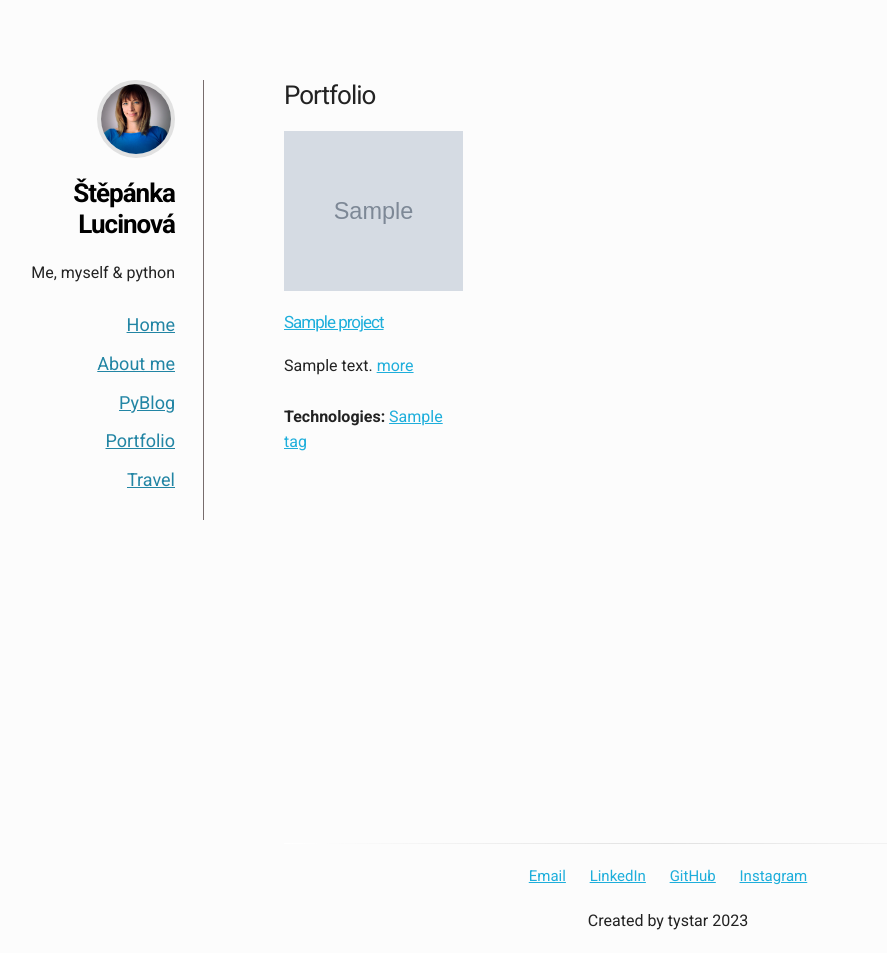
After one commit to tystar86/tystar_cz, a Django app: page /portfolio/ in a window 1280 px wide. The commit adds this page. Shown: the whole page, without its empty margins (12-899 px from the left). Run offline with Django 5.2, Linux system fonts and the light colour scheme; tables that the repository leaves empty hold one stand-in row (values such as "Sample post"); grey boxes marked "Sample" are stand-in pictures; some libraries are stand-ins or nearby versions.

Commit message:
Feat:Add model Project + portfolio template

```diff
--- a/base/settings.py
+++ b/base/settings.py
@@ -108,6 +108,8 @@ USE_TZ = True
 # https://docs.djangoproject.com/en/dev/howto/static-files/
 
 STATIC_URL = 'static/'
+MEDIA_ROOT = BASE_DIR / 'uploads/'
+MEDIA_URL = 'media/'
 
 
 # Following settings only make sense on production and may break development environments.
--- a/base/urls.py
+++ b/base/urls.py
@@ -16,6 +16,8 @@ Including another URLconf
 """
 from django.contrib import admin
 from django.urls import path, include, re_path
+from django.conf import settings
+from django.conf.urls.static import static
 
 app_name = "base"
 
@@ -23,4 +25,4 @@ urlpatterns = [
     path('', include('my_site.urls', namespace="my_site")),
     path('admin/', admin.site.urls),
     re_path(r"^ckeditor/", include("ckeditor_uploader.urls")),
-]
+] + static(settings.MEDIA_URL, document_root=settings.MEDIA_ROOT)
--- a/my_site/models.py
+++ b/my_site/models.py
@@ -45,3 +45,13 @@ class Article(TimeStampedModel):
 
     def __str__(self):
         return self.title
+
+
+class Project(models.Model):
+    title = models.CharField(max_length=100)
+    description = models.TextField()
+    url = models.URLField(max_length=200, unique=True)
+    github_url = models.URLField(max_length=200, unique=True)
+    image = models.FileField(upload_to="project_images/", blank=True)
+
+    technologies = models.ManyToManyField(Tag, blank=True)
--- a/my_site/static/my_site/css/custom.css
+++ b/my_site/static/my_site/css/custom.css
@@ -140,28 +140,16 @@ body {
   .nav-links img{
     width: 20px;
   }
-  /* .top-of-site-link {
+  .top-of-site-link {
+    visibility: hidden;
     opacity: 1;
-    visibility: visible;
-    transition: .2s;
+    transition: 0.2s;
     position: fixed;
     bottom: 1.2rem;
     right: 1.5rem;
     z-index: 15;
-  } */
-  .top-of-site-link {
-    visibility:hidden;
-    opacity:0;
-    transition:.2s;
-    position:fixed;
-    bottom:1.2rem;
-    right:1.5rem;
-    z-index:15
-   }
-   .top-of-site-link[data-visible=true] {
-    opacity:1;
-    visibility:visible;
-   }
+    margin-right: 10rem;
+  }
    .top-of-site-link svg {
     -webkit-filter:drop-shadow(0 2px 5px rgba(0,0,0,.3));
     filter:drop-shadow(0 2px 5px rgba(0,0,0,.3))
--- a/my_site/templates/partials/left_sidebar.html
+++ b/my_site/templates/partials/left_sidebar.html
@@ -12,6 +12,7 @@
         <li><a href="{% url 'my_site:homepage' %}">Home</a></li>
         <li><a href="{% url 'my_site:about' %}">About me</a></li>
         <li><a href="{% url 'my_site:blog_homepage' %}">PyBlog</a></li>
+        <li><a href="{% url 'my_site:portfolio' %}" >Portfolio</a></li>
         <li><a href="https://tystar.rajce.idnes.cz/" target="_blank">Travel</a></li>
     </ul>
 </header>
--- /dev/null
+++ b/my_site/templates/portfolio.html
@@ -0,0 +1,68 @@
+{% extends "base.html" %}
+
+{% block headers %}<title>Portfolio</title>{% endblock %}
+
+{% block content %}
+
+<script>
+    function showMore(id){
+        document.getElementById(`lessText-${id}`).style.display = "none";;
+        document.getElementById(`moreText-${id}`).style.display = "block";
+    }
+    function showLess(id){
+        document.getElementById(`moreText-${id}`).style.display = "none";;
+        document.getElementById(`lessText-${id}`).style.display = "block";
+    }
+    window.onscroll = function () {
+        if (window.scrollY > 400){
+          document.getElementsByClassName("top-of-site-link")[0].style.visibility = "visible";
+        } else {
+          document.getElementsByClassName("top-of-site-link")[0].style.visibility = "hidden";
+        }
+      };
+</script>
+
+<main role="main" style="padding-bottom: 2.5rem;">
+    <div>
+        <h1>Portfolio</h1>
+        <div class="u-max-full-width" style="padding-bottom: 110%;">
+            {% for project in projects %}
+
+                <div style="margin-right: 7%;width: 26%;float: left;box-sizing: border-box;padding-bottom: 6rem;">
+                    <img src="{{ project.image.url }}" style="height: 16rem;width: 100%;padding-bottom: 2rem;">
+                    <h3><a href="{{ project.url }}" target="_blank">{{ project.title }}</a></h3>
+
+                    <div id="lessText-{{ project.id }}">
+                        <p>
+                            {{ project.description|safe|truncatewords:"10"}}
+                            <a href="javascript:showMore('{{ project.id}}')" id="showMore">more</a>
+                        </p>
+                    </div>
+                    <div id="moreText-{{ project.id }}" style="display:none;">
+                        <p>
+                            {{ project.description|safe }}
+                            <a href="javascript:showLess('{{ project.id}}')" id="showLess">less</a>
+                        </p>
+                    </div>
+
+                    <p><b>Technologies:</b>
+                        {% comment %} When more technologies added it mess the layout / has more rows {% endcomment %}
+                        {% for tag in project.technologies.all %}
+                            <a href="{% url 'my_site:tag' tag.slug %}">{{ tag.name }}</a>
+                        {% endfor %}
+                    </p>
+                </div>
+
+            {% endfor %}
+        <div>
+    </div>
+</div>
+</main>
+
+<a href="#top" class="top-of-site-link">
+    <svg width="32" height="32" viewBox="0 0 100 100">
+      <path fill="white" d="m50 0c-13.262 0-25.98 5.2695-35.355 14.645s-14.645 22.094-14.645 35.355 5.2695 25.98 14.645 35.355 22.094 14.645 35.355 14.645 25.98-5.2695 35.355-14.645 14.645-22.094 14.645-35.355-5.2695-25.98-14.645-35.355-22.094-14.645-35.355-14.645zm20.832 62.5-20.832-22.457-20.625 22.457c-1.207 0.74219-2.7656 0.57812-3.7891-0.39844-1.0273-0.98047-1.2695-2.5273-0.58594-3.7695l22.918-25c0.60156-0.61328 1.4297-0.96094 2.2891-0.96094 0.86328 0 1.6914 0.34766 2.293 0.96094l22.918 25c0.88672 1.2891 0.6875 3.0352-0.47266 4.0898-1.1562 1.0508-2.9141 1.0859-4.1133 0.078125z"></path>
+    </svg>
+</a>
+
+{% endblock %}
--- a/my_site/urls.py
+++ b/my_site/urls.py
@@ -1,6 +1,6 @@
 from django.urls import path, re_path
 
-from my_site.views import Homepage, About, BlogHomepage, ArticleView, CategoryView, TagView
+from my_site.views import Homepage, About, BlogHomepage, ArticleView, CategoryView, TagView, Portfolio
 
 app_name = "my_site"
 
@@ -8,6 +8,7 @@ urlpatterns = [
     path('', Homepage.as_view(), name="homepage"),
     path('about/', About.as_view(), name="about"),
     path('blog/', BlogHomepage.as_view(), name="blog_homepage"),
+    path('portfolio/', Portfolio.as_view(), name='portfolio'),
     re_path(r"blog/article/(?P<slug>[\w\-]+)/$", ArticleView.as_view(), name="article"),
     re_path(r"category/(?P<slug>[\w\-]+)/$", CategoryView.as_view(), name="category"),
     re_path(r"tag/(?P<slug>[\w\-]+)/$", TagView.as_view(), name="tag"),
--- a/my_site/views.py
+++ b/my_site/views.py
@@ -2,7 +2,7 @@ from django.views.generic.base import TemplateView
 from django.views.generic.list import ListView
 from django.views.generic.detail import DetailView
 
-from my_site.models import Article, Category, Tag
+from my_site.models import Article, Category, Tag, Project
 
 
 BASE_CONTEXT = {
@@ -21,20 +21,44 @@ BASE_CONTEXT = {
 class Homepage(TemplateView):
     template_name = "homepage.html"
 
+    def get_context_data(self, **kwargs):
+        return BASE_CONTEXT
+
 
 class About(TemplateView):
     template_name = "about.html"
+
+    def get_context_data(self, **kwargs):
+        return BASE_CONTEXT
+
+
+class Portfolio(ListView):
+    model = Project
+    template_name = "portfolio.html"
+
+    def get_context_data(self, **kwargs):
+        projects = Project.objects.all()
+
+        return {"projects": projects, **BASE_CONTEXT}
 
 
 class BlogHomepage(ListView):
     model = Article
     template_name = "blog_homepage.html"
 
-    def get_context_data(self):
+    def get_context_data(self, **kwargs):
         latest_articles = Article.objects.all()
-        categories = []
-        context = {"latest_articles": latest_articles, "categories": categories, **BASE_CONTEXT}
-        return context
+        categories = []  # TODO: display categories
+        tags = []  # TODO: display tags
+        resources = []  # TODO: display resources
+
+        return {
+            "latest_articles": latest_articles,
+            "categories": categories,
+            "tags": tags,
+            "resources": resources,
+            **BASE_CONTEXT,
+        }
 
 
 class ArticleView(DetailView):
```
Also changed, not shown: my_site/admin.py (+9 -1 lines), my_site/templates/article.html (+15 -2 lines), README.md, my_site/migrations/0004_project.py (added).
